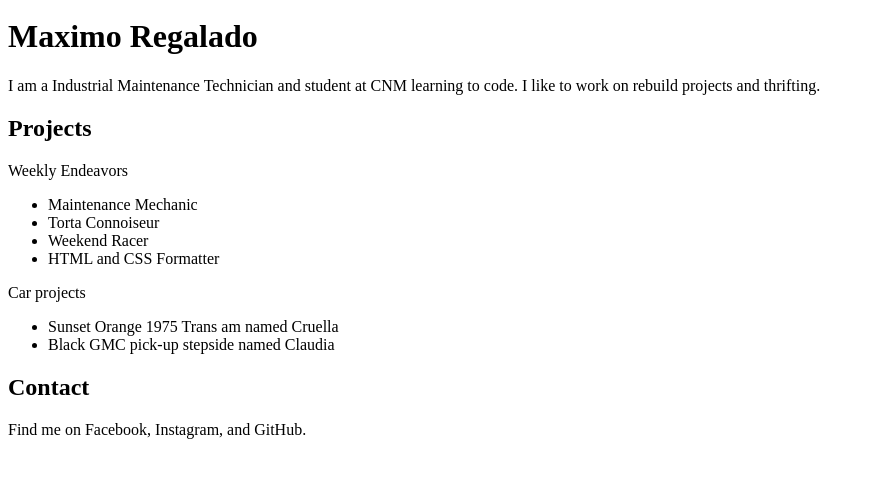
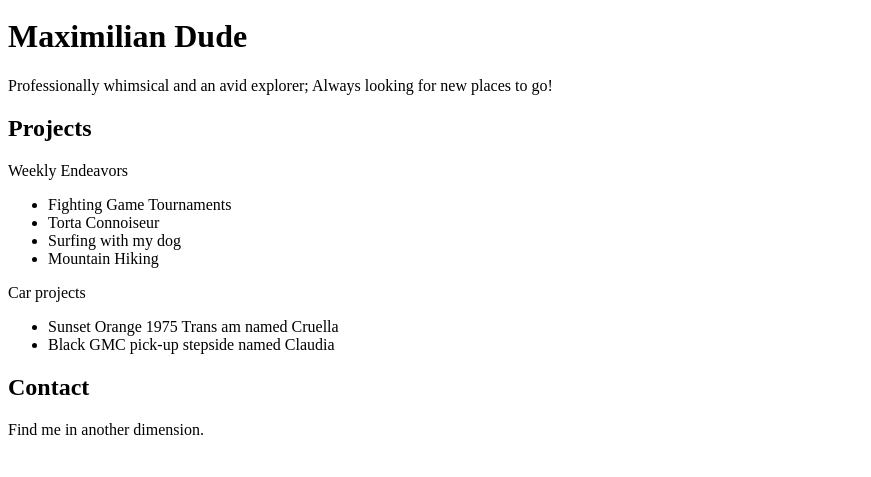
Before and after one commit to Maxtech505/maximo-regalado, a plain HTML site: page index.html in a window 1280 px wide. Shown: the part 29-506 px from the top of the page, without its empty margins (0-871 px from the left). Drawn offline with Linux system fonts and the light colour scheme.

Commit message:
Added edits for About-Me project - In first paragraph, list under weekly endeavors, and paragraph with contact info.

```diff
--- a/index.html
+++ b/index.html
@@ -9,17 +9,17 @@
 <body>
 <div class="header">
     <img src="images/"Pictures\Cruella11.jpeg" alt="Cruella"/>
-    <h1>Maximo Regalado</h1>
-    <p class="about-me">I am a Industrial Maintenance Technician and student at CNM learning to code. I like to work on rebuild projects and thrifting.</p>
+    <h1>Maximilian Dude</h1>
+    <p class="about-me">Professionally whimsical and an avid explorer; Always looking for new places to go!</p>
 </div>
 
 <h2>Projects</h2>
 <p class="title">Weekly Endeavors</p>
 <ul>
-    <li>Maintenance Mechanic</li>
+    <li>Fighting Game Tournaments</li>
     <li>Torta Connoiseur</li>
-    <li>Weekend Racer</li>
-    <li>HTML and CSS Formatter</li>
+    <li>Surfing with my dog</li>
+    <li>Mountain Hiking</li>
 </ul>
 
 <p class="title">Car projects</p>
@@ -28,7 +28,7 @@
     <li>Black GMC pick-up stepside named Claudia</li>
 </ul>
 <h2>Contact</h2>
-<p>Find me on Facebook, Instagram, and GitHub.</p>
+<p>Find me in another dimension.</p>
 
 </body>
 
```
